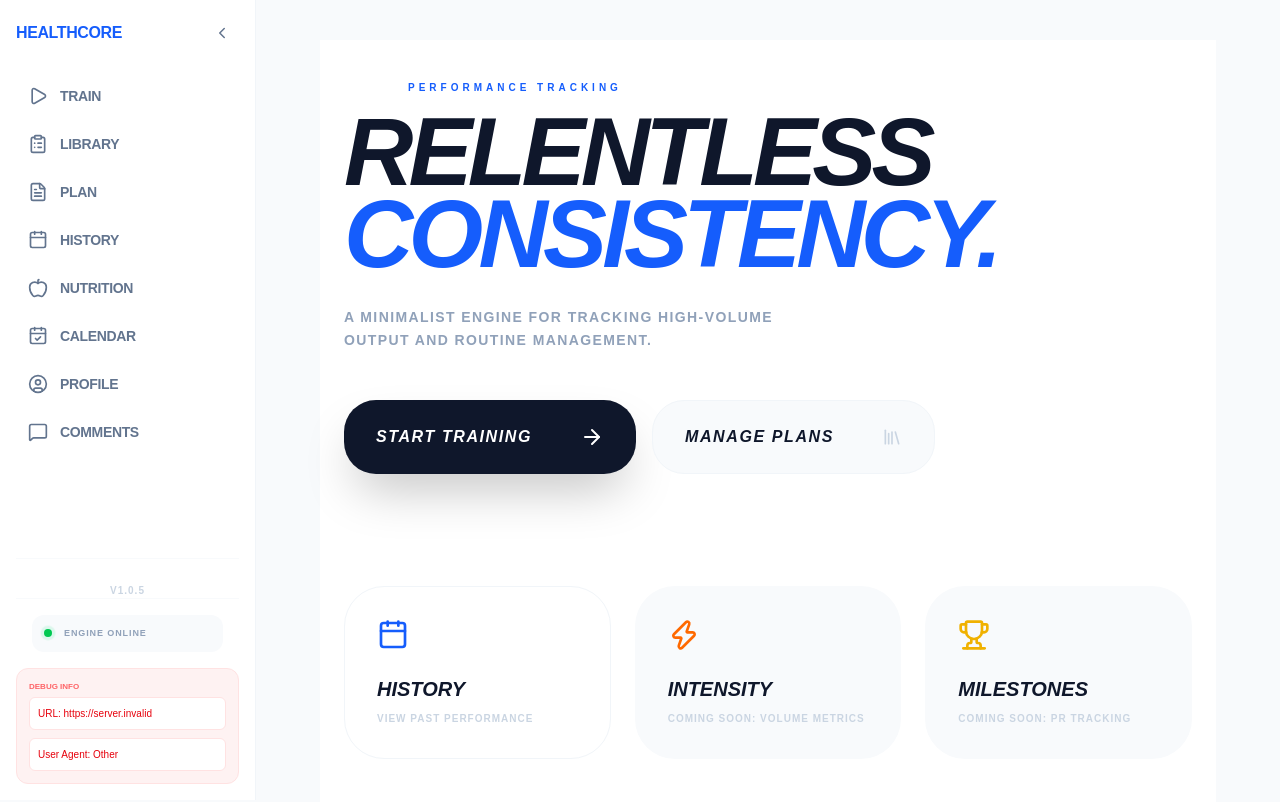
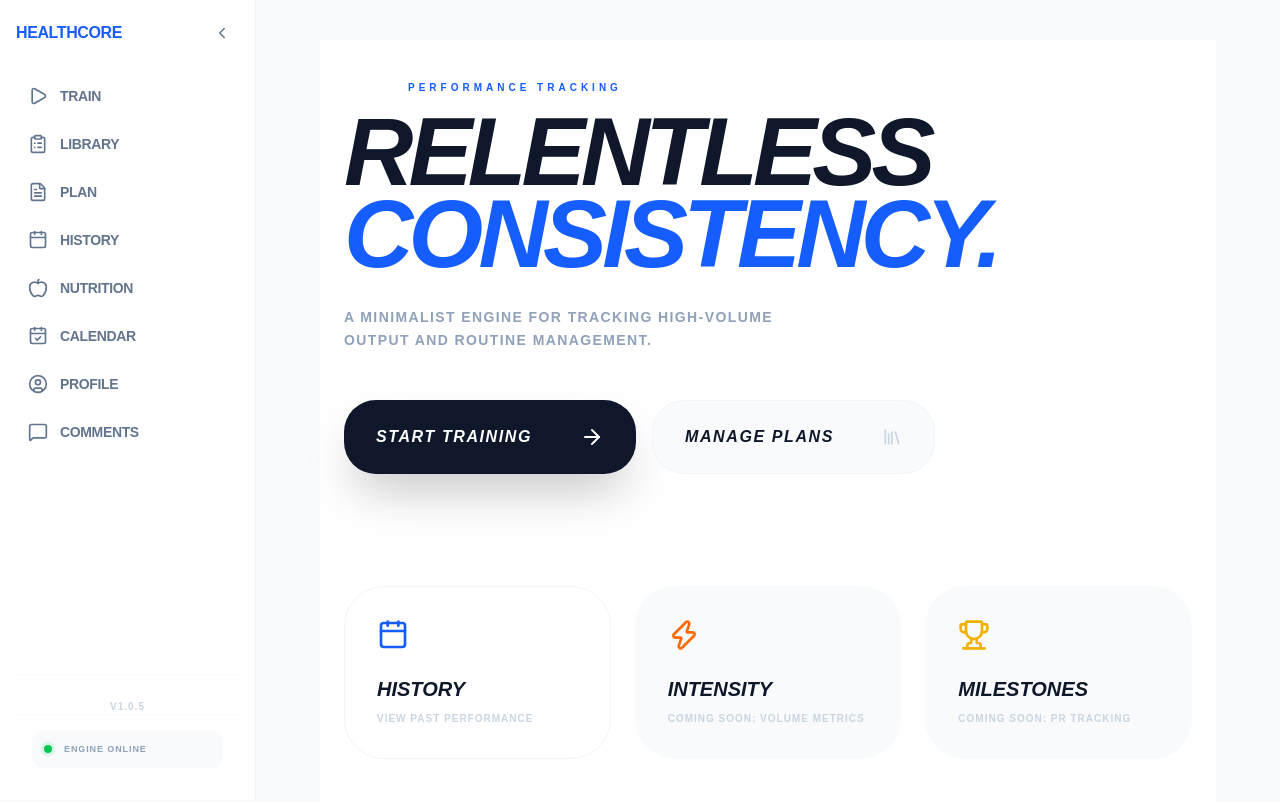
Before and after one commit to nicolaslepage221193-commits/health-pwa, a Next.js app: page / in a window 1280 px wide. Shown: the top 802 px of the page. Built offline with nearby package versions, Linux system fonts and the light colour scheme; no server answers; the database is empty.

Commit message:
Removed debug overlay

```diff
--- a/app/components/Sidebar.tsx
+++ b/app/components/Sidebar.tsx
@@ -23,19 +23,13 @@ type SidebarProps = {
 };
 
 export default function Sidebar({ collapsed, onCollapse }: SidebarProps) {
-  const [showDebug, setShowDebug] = useState(true);
   const [isOnline, setIsOnline] = useState<boolean | null>(null);
-  const envUrl = process.env.NEXT_PUBLIC_SUPABASE_URL;
   const [mounted, setMounted] = useState(false);
-  const [userAgent, setUserAgent] = useState('');
 
   const pathname = usePathname();
 
   useEffect(() => {
     setMounted(true);
-    if (typeof window !== 'undefined') {
-      setUserAgent(window.navigator.userAgent);
-    }
   }, []);
 
   const toggleCollapse = () => {
@@ -163,18 +157,6 @@ export default function Sidebar({ collapsed, onCollapse }: SidebarProps) {
           )}
         </div>
       </div>
-            {/* --- DEBUG OVERLAY --- */}
-      {showDebug && !collapsed && (
-        <div className="p-3 bg-red-50 border border-red-100 rounded-xl animate-in fade-in zoom-in-95">
-          <p className="text-[8px] font-black text-red-400 uppercase mb-1">Debug Info</p>
-          <p className="text-[10px] font-mono text-red-600 break-all bg-white p-2 rounded-md border border-red-100">
-            URL: {envUrl || "UNDEFINED (Check .env)"}
-          </p>
-          <p className="text-[10px] font-mono text-red-600 mt-2 bg-white p-2 rounded-md border border-red-100">
-            User Agent: {mounted ? (userAgent.includes('iPhone') ? 'iPhone Detected' : 'Other') : 'Loading...'}
-          </p>
-        </div>
-      )}
     </aside>
   );
 }
```
